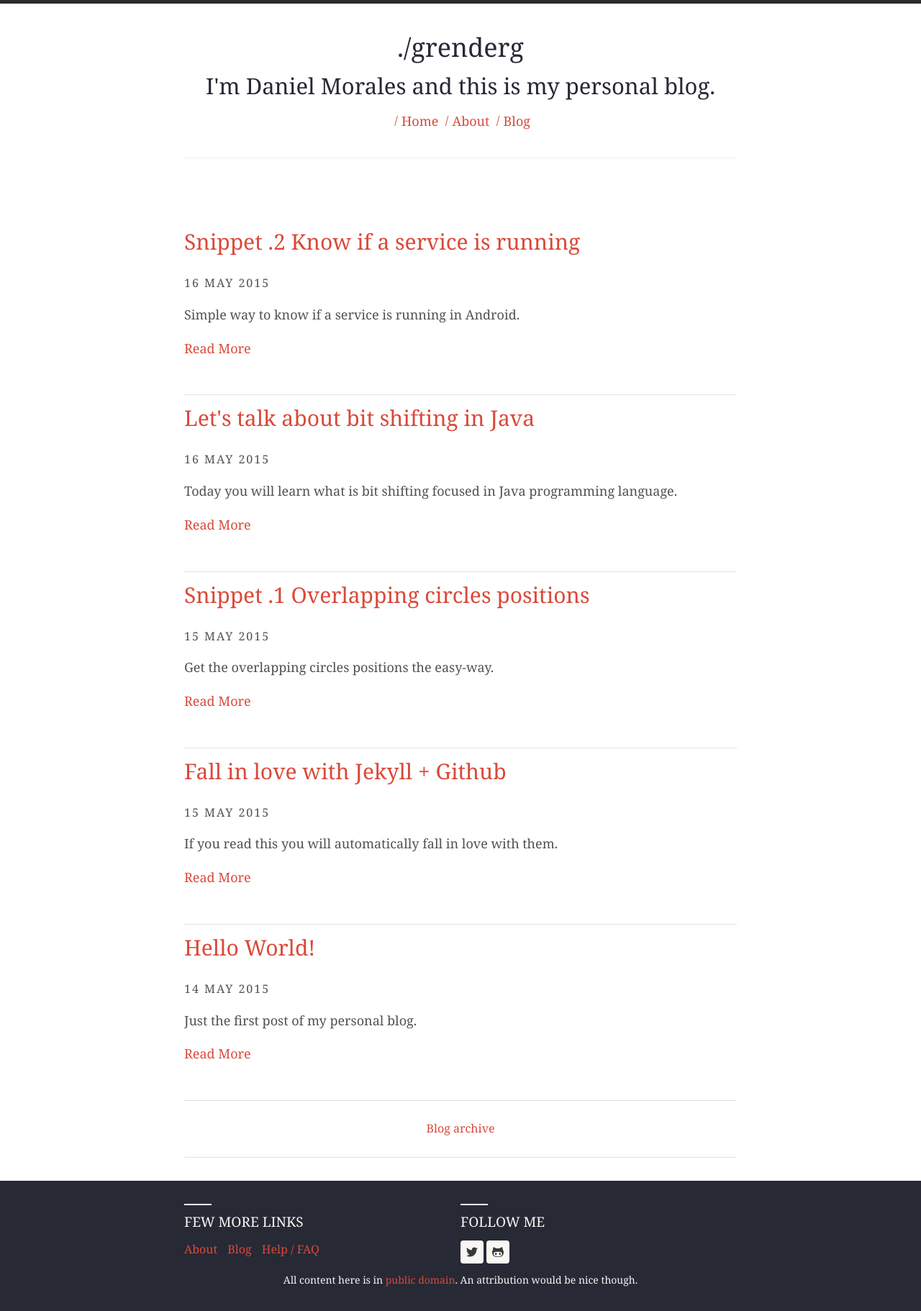
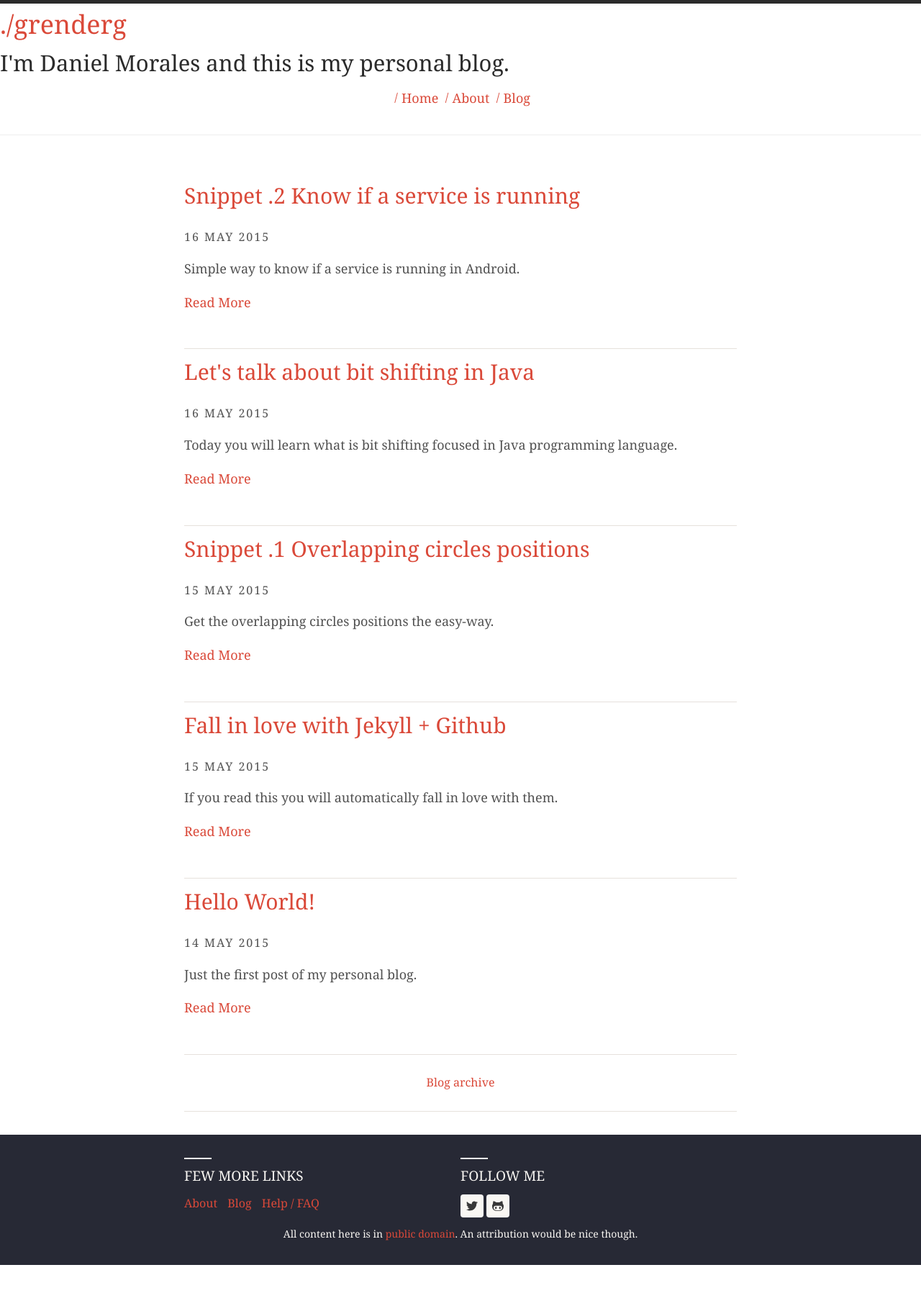
Before and after one commit to GrenderG/grenderg.github.io, a Jekyll site: the page built from index.html, in a window 1280 px wide. Shown: the whole page at 72% size. Built offline with Jekyll 4.4.1, drawn with Linux system fonts in a browser that asks for light colours; nearby versions of some CDN libraries; after the commit the page ends 1758 px from its top, so only the background shows below that.

```diff
--- a/_layouts/default.html
+++ b/_layouts/default.html
@@ -24,7 +24,7 @@
         <![endif]-->
     </head>
     <body class="{{ site.harmony.basetheme }}">
-        <header class="main-header">
+        <header class="main-header2">
             <div class="header-container">
                 <h1><a href="{{ site.baseurl }}/">{{ site.harmony.name }}</a></h1>
                 <h2>{{ site.harmony.description }}</h2>
--- a/assets/css/main.scss
+++ b/assets/css/main.scss
@@ -51,11 +51,48 @@
     }
 }
 
-.header-container {
-	width: 90%;
-	max-width: $M;
-	margin: 0 auto;
-	text-align: left;
+header.main-header2 {
+  color: $base-00;
+  border-top: 5px $base-00 solid;
+
+  h1, h2 { text-align: left; color: inherit;}
+  a {
+    color: inherit;
+    &:hover, &:active, &:focus {
+      border-bottom-color: transparent;
+    }
+  }
+
+  ul {
+    width: 100%;
+    text-align: center;
+    padding: 15px;
+  }
+  ul li {
+    display: inline-block;
+    position:relative;
+    color: $base-08;
+  }
+
+  ul li span {
+    float: left;
+    display: inline-block;
+    width: 15px;
+  }
+
+  ul li a {
+    display:inline-block;
+    color: inherit;
+    border-bottom: 2px transparent solid;
+    padding-bottom:5px;
+    @include transition(all, .2s);
+    @include MQ(M) {
+      @include font-size(18px);
+    }
+    &:hover, &:focus, &:active {
+      border-bottom-color: inherit;
+    }
+  }
 }
 
 .wc-img-replace { /* replace text with a background-image */
```
